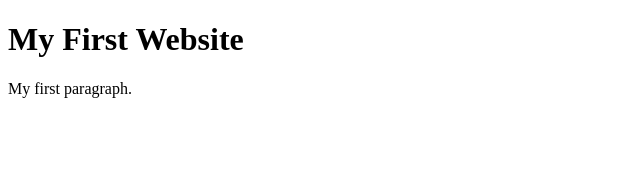
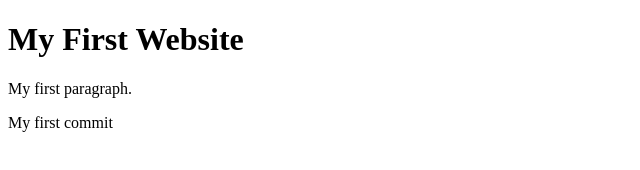
Before and after one commit to iagoprior/codersrank-template-jjumwz, a website: page index.html in a window 1280 px wide. Shown: the whole page, without its empty margins (0-640 px from the left). Drawn offline with Linux system fonts and the light colour scheme.

Commit message:
1 file modified

```diff
--- a/index.html
+++ b/index.html
@@ -7,6 +7,7 @@
 
     <h1>My First Website</h1>
     <p>My first paragraph.</p>
+    <p>My first commit</p>
 
   </body>
 </html>
```
